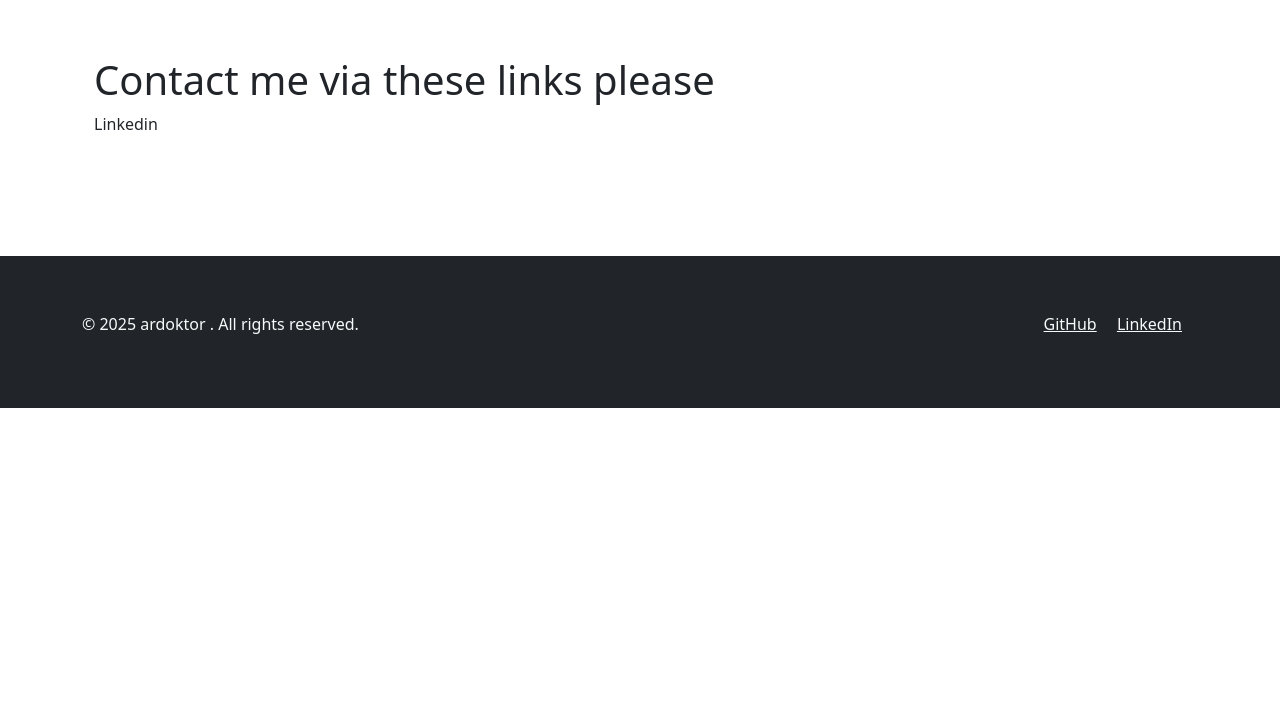
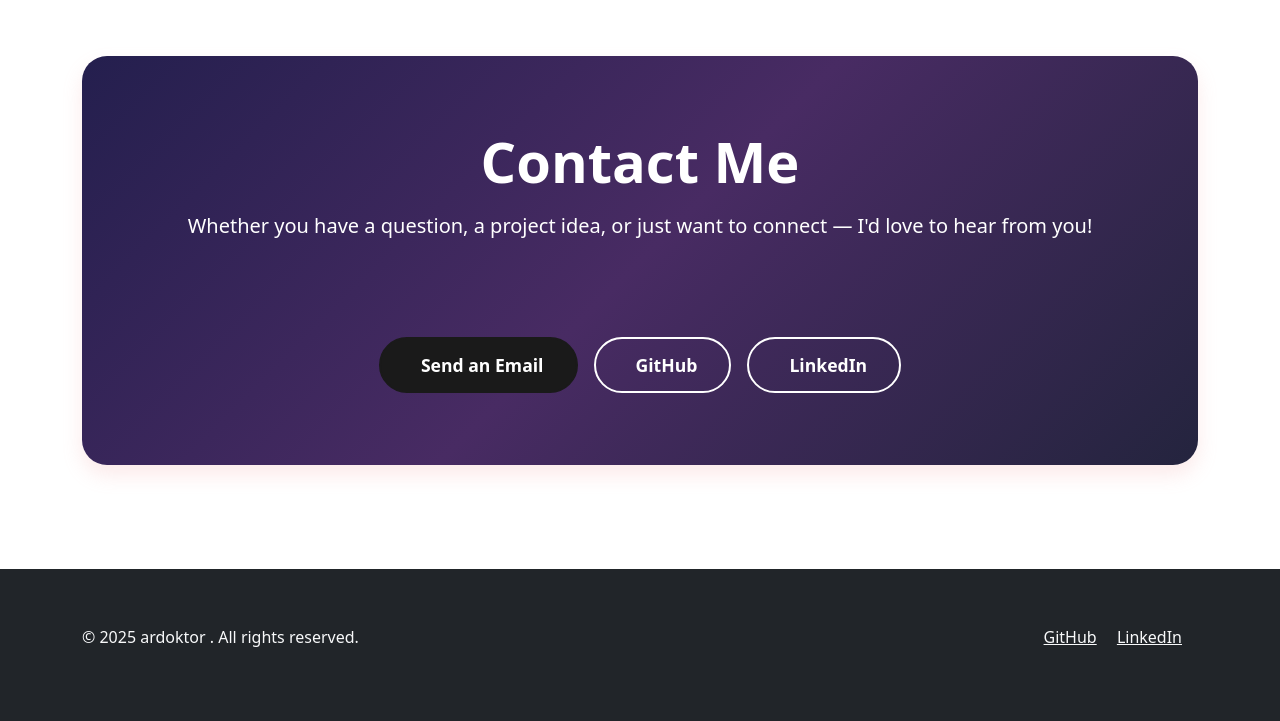
Before and after one commit to ardoktor/portfolio, a Django app: page /contact/ in a window 1280 px wide. Shown: the part 120-841 px from the top of the page. Before the commit the page ends 800 px from the top, so only its background shows below. Run offline with Django 5.2, Linux system fonts and the light colour scheme.

Commit message:
contacts page is created

```diff
--- a/main/templates/main/contacts.html
+++ b/main/templates/main/contacts.html
@@ -1,11 +1,82 @@
 {% extends 'main/base.html' %}
 
-{% block title %}Home - Your Portfolio{% endblock %}
+{% block title %}Contact Me - Your Portfolio{% endblock %}
 
 {% block content %}
-<div class="container">
-    <h1>Contact me via these links please</h1>
-    <p>Linkedin</p>
-    <!-- Add your content here -->
-</div>
+
+<!-- Hero Section -->
+<section class="contacts-hero-section py-5 text-center min-vh-75 d-flex align-items-center">
+    <div class="container py-4">
+      <h1 class="display-4 fw-bold mb-3" data-aos="fade-down">Contact Me</h1>
+      <p class="lead mb-4" data-aos="fade-up" data-aos-delay="100">Whether you have a question, a project idea, or just want to connect — I'd love to hear from you!</p>
+
+      <br><br>
+
+      <!-- Contact Buttons -->
+      <div class="contact-buttons d-flex flex-wrap justify-content-center gap-3 mt-4" data-aos="fade-up" data-aos-delay="200">
+        <a href="mailto:your-email@example.com" class="btn btn-contact ">
+          <i class="fas fa-envelope me-2"></i>Send an Email
+        </a>
+        <a href="https://github.com/yourusername" target="_blank" class="btn btn-contact btn-outline">
+          <i class="fab fa-github me-2"></i>GitHub
+        </a>
+        <a href="https://linkedin.com/in/yourusername" target="_blank" class="btn btn-contact btn-outline">
+          <i class="fab fa-linkedin me-2"></i>LinkedIn
+        </a>
+      </div>
+    </div>
+</section>
+
 {% endblock %}
+
+
+{% block extra_css %}
+<style>
+  /* Contact Section Styling */
+  .contacts-hero-section {
+    border: none;
+    background: linear-gradient(135deg, #241f4e, #482b63, #24243e);
+    border-radius: 25px;
+    overflow: hidden;
+    transition: transform 0.3s ease, box-shadow 0.3s ease;
+    color: #ffffff;
+    box-shadow: 0 10px 20px rgba(241, 151, 151, 0.2);
+    margin: 2rem auto;
+    max-width: 1200px;
+  }
+
+  .contacts-hero-section:hover {
+    transform: translateY(-5px);
+    box-shadow: 0 15px 30px rgba(0,0,0,0.3);
+  }
+
+  .btn-contact {
+    padding: 0.8rem 2rem;
+    font-weight: 600;
+    border-radius: 50px;
+    transition: all 0.3s ease;
+    font-size: 1.1rem;
+    background-color: #1a1a1a;
+    color: white;
+    border: 2px solid #1a1a1a;
+  }
+
+  .btn-contact:hover {
+    transform: translateY(-3px);
+    box-shadow: 0 5px 15px rgba(224, 202, 195, 0.2);
+  }
+
+  .btn-outline {
+    background-color: transparent;
+    border: 2px solid white;
+  }
+
+  .btn-outline:hover {
+    background-color: rgba(241, 241, 183, 0.1);
+  }
+
+  .contact-buttons {
+    margin-top: 2rem;
+  }
+</style>
+{% endblock %}
```
Also changed, not shown: main/templates/main/home.html (+33 -8 lines).
